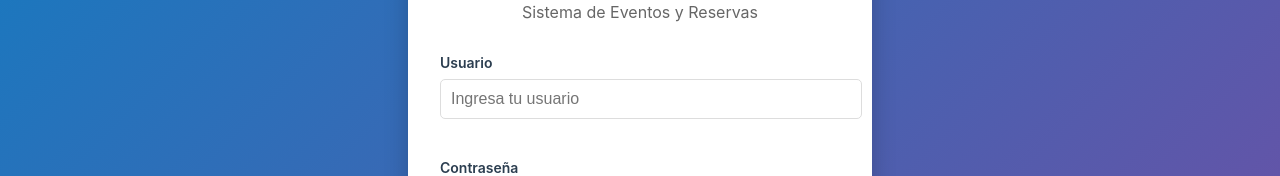
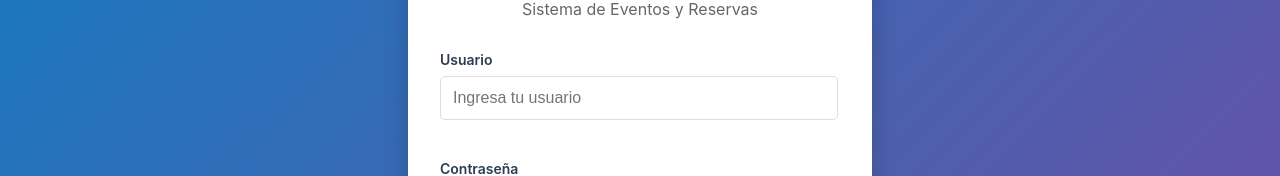
Before and after one commit to LeuxDeux/SRE, a React (Create React App) app in the folder frontend/: page / in a window 1280 px wide. Shown: the part 229-405 px from the top of the page. Built offline with nearby package versions, Linux system fonts and the light colour scheme; no server answers.

Commit message:
Form de login corregido

```diff
--- a/frontend/src/styles/LoginForm.css
+++ b/frontend/src/styles/LoginForm.css
@@ -67,6 +67,12 @@
   cursor: not-allowed;
 }
 
+#username, #password {
+  width: 372px;
+  padding: 12px;
+  height: 18px;
+}
+
 .error-message {
   background-color: #fee;
   color: #c33;
```
